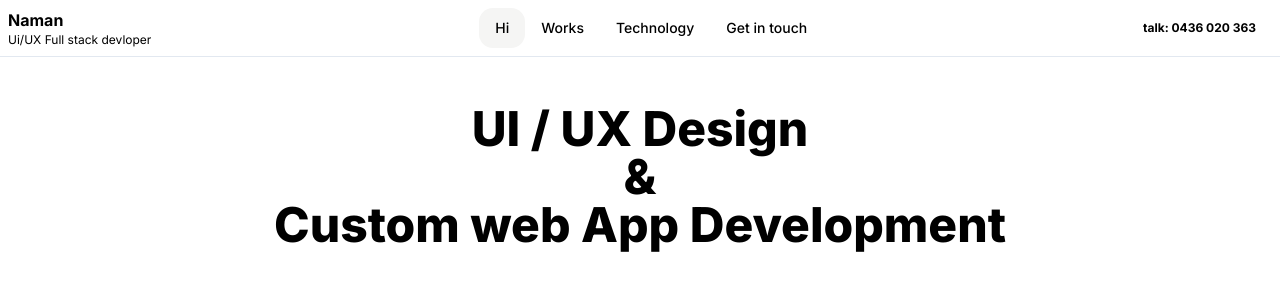
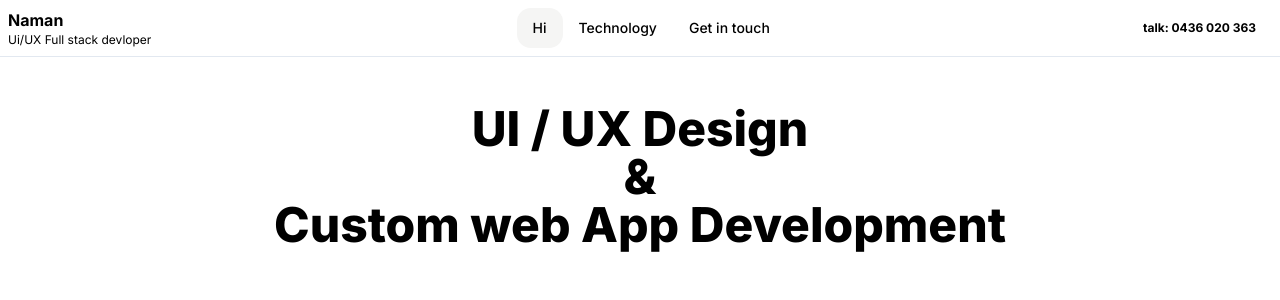
Before and after one commit to Namanux/naman_web, a Next.js app: page / in a window 1280 px wide. Shown: the top 300 px of the page. Built offline with nearby package versions, Linux system fonts and the light colour scheme.

Commit message:
Update NavListData.ts

```diff
--- a/src/components/layouts/NavBar/NavListData.ts
+++ b/src/components/layouts/NavBar/NavListData.ts
@@ -8,9 +8,9 @@ export const NavListData:Array<NavListDataType> = [
     {id: 1,
     label: "Hi",
     href: "/"},
-    {id: 2,
-    label: "Works",
-    href: "/work"},
+    // {id: 2,
+    // label: "Works",
+    // href: "/work"},
     {id: 3,
     label: "Technology",
     href: "/technology"},
```
